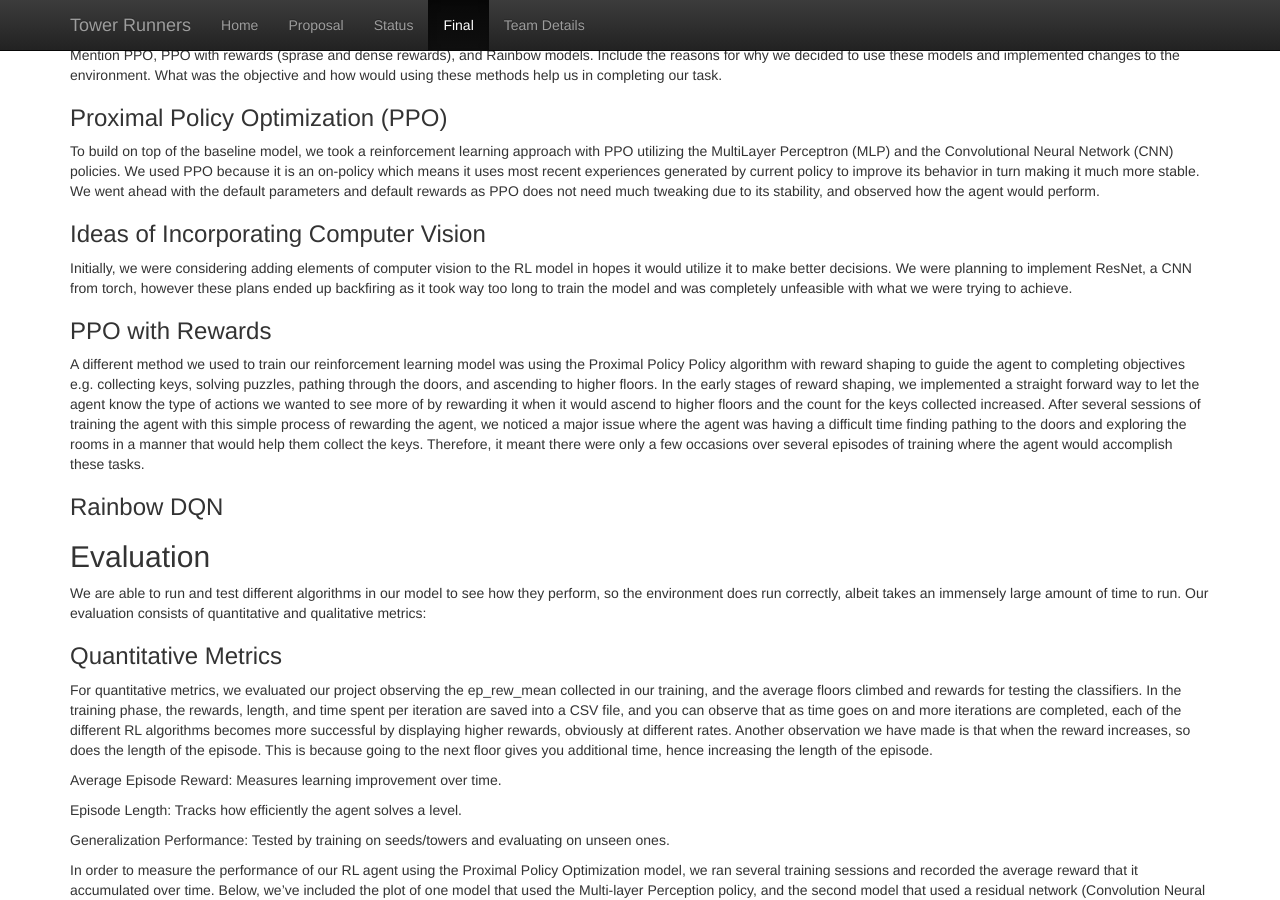
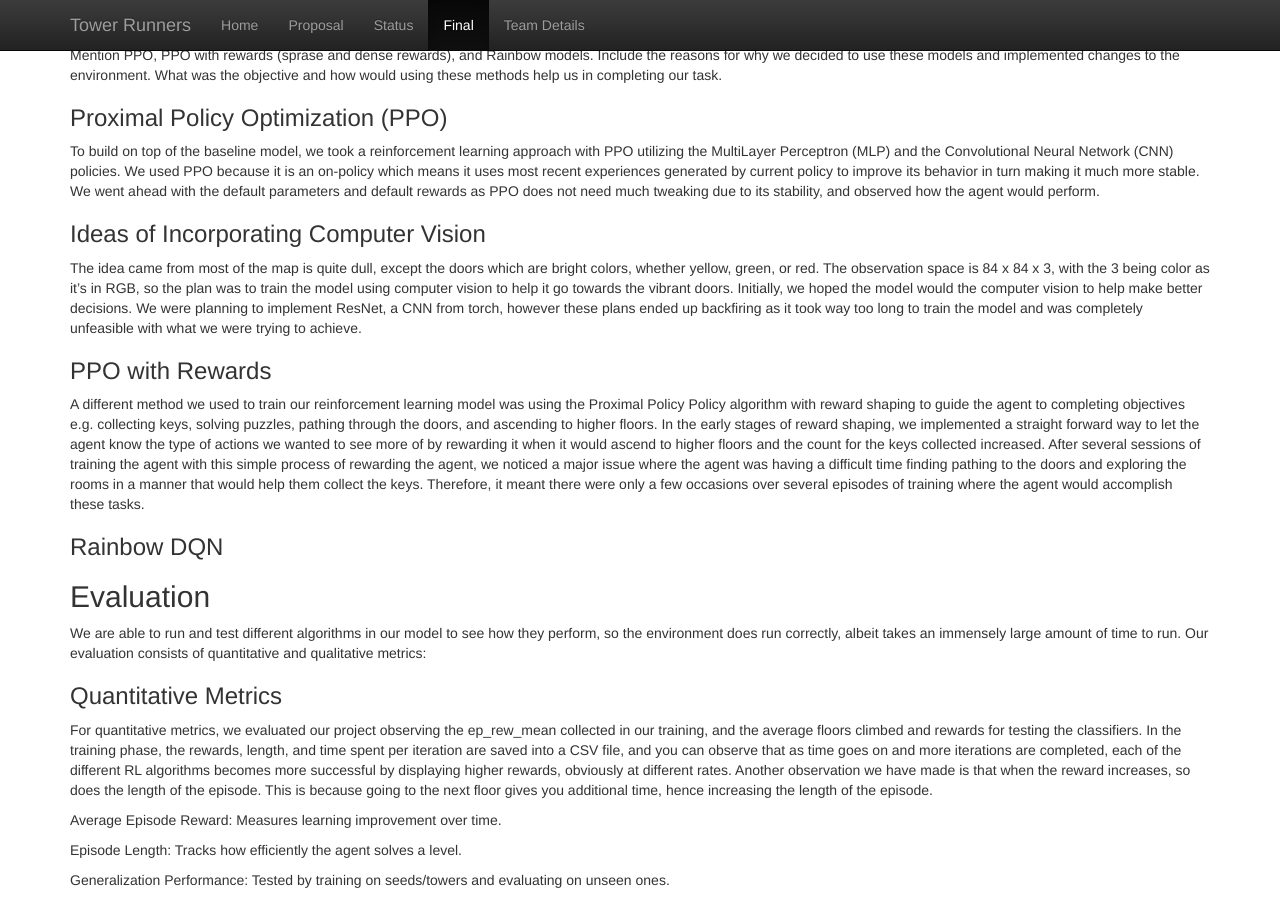
Before and after one commit to avinashduggal/TowerRunners, a Jekyll site: the page built from docs/final.md, in a window 1280 px wide and 900 px high, scrolled down 1203 px. Built offline with Jekyll 4.4.1, drawn with Linux system fonts in a browser that asks for light colours.

Commit message:
Update final.md

```diff
--- a/docs/final.md
+++ b/docs/final.md
@@ -38,7 +38,7 @@ Mention PPO, PPO with rewards (sprase and dense rewards), and Rainbow models. In
 To build on top of the baseline model, we took a reinforcement learning approach with PPO utilizing the MultiLayer Perceptron (MLP) and the Convolutional Neural Network (CNN) policies. We used PPO because it is an on-policy which means it uses most recent experiences generated by current policy to improve its behavior in turn making it much more stable. We went ahead with the default parameters and default rewards as PPO does not need much tweaking due to its stability, and observed how the agent would perform.
 
 ### Ideas of Incorporating Computer Vision
-Initially, we were considering adding elements of computer vision to the RL model in hopes it would utilize it to make better decisions. We were planning to implement ResNet, a CNN from torch, however these plans ended up backfiring as it took way too long to train the model and was completely unfeasible with what we were trying to achieve.
+The idea came from most of the map is quite dull, except the doors which are bright colors, whether yellow, green, or red. The observation space is 84 x 84 x 3, with the 3 being color as it's in RGB, so the plan was to train the model using computer vision to help it go towards the vibrant doors. Initially, we hoped the model would the computer vision to help make better decisions. We were planning to implement ResNet, a CNN from torch, however these plans ended up backfiring as it took way too long to train the model and was completely unfeasible with what we were trying to achieve.
 
 ### PPO with Rewards
 A different method we used to train our reinforcement learning model was using the Proximal Policy Policy algorithm with reward shaping to guide the agent to completing objectives e.g. collecting keys, solving puzzles, pathing through the doors, and ascending to higher floors. In the early stages of reward shaping, we implemented a straight forward way to let the agent know the type of actions we wanted to see more of by rewarding it when it would ascend to higher floors and the count for the keys collected increased. After several sessions of training the agent with this simple process of rewarding the agent, we noticed a major issue where the agent was having a difficult time finding pathing to the doors and exploring the rooms in a manner that would help them collect the keys. Therefore, it meant there were only a few occasions over several episodes of training where the agent would accomplish these tasks.
```
